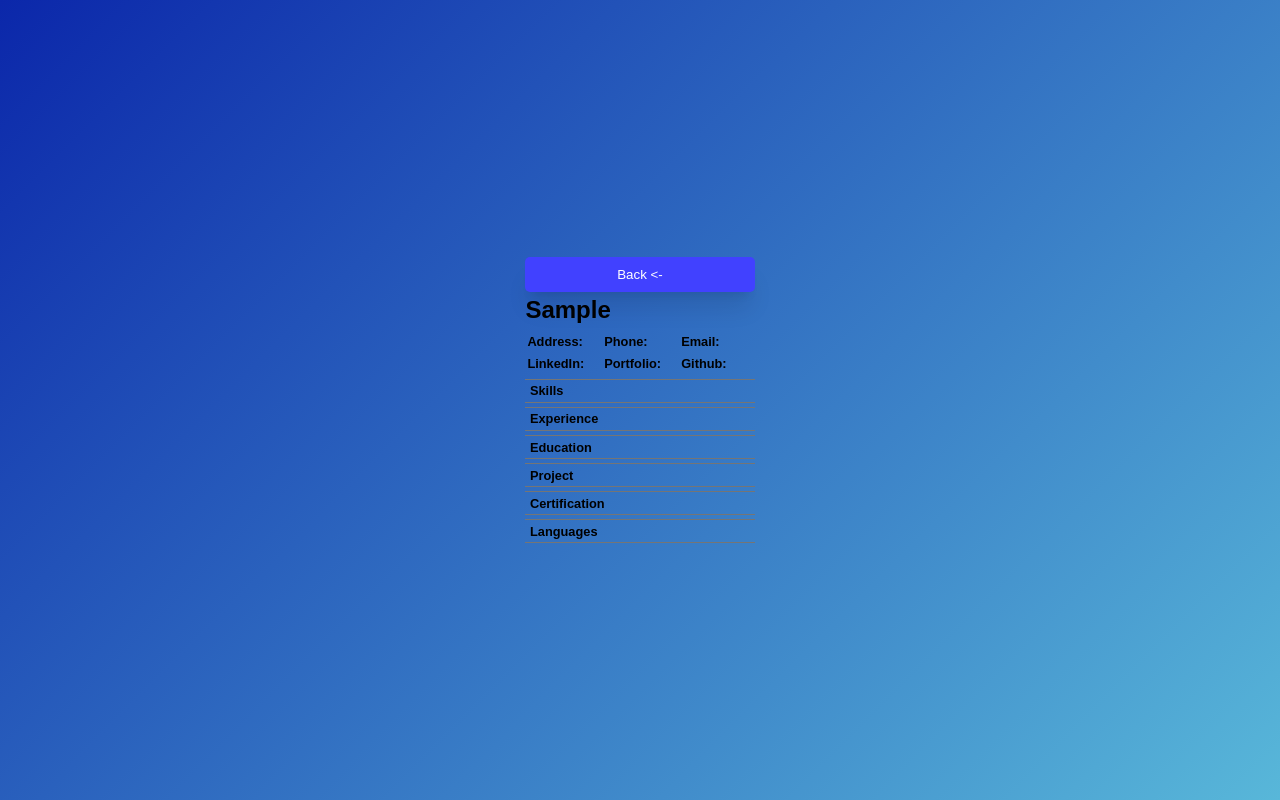
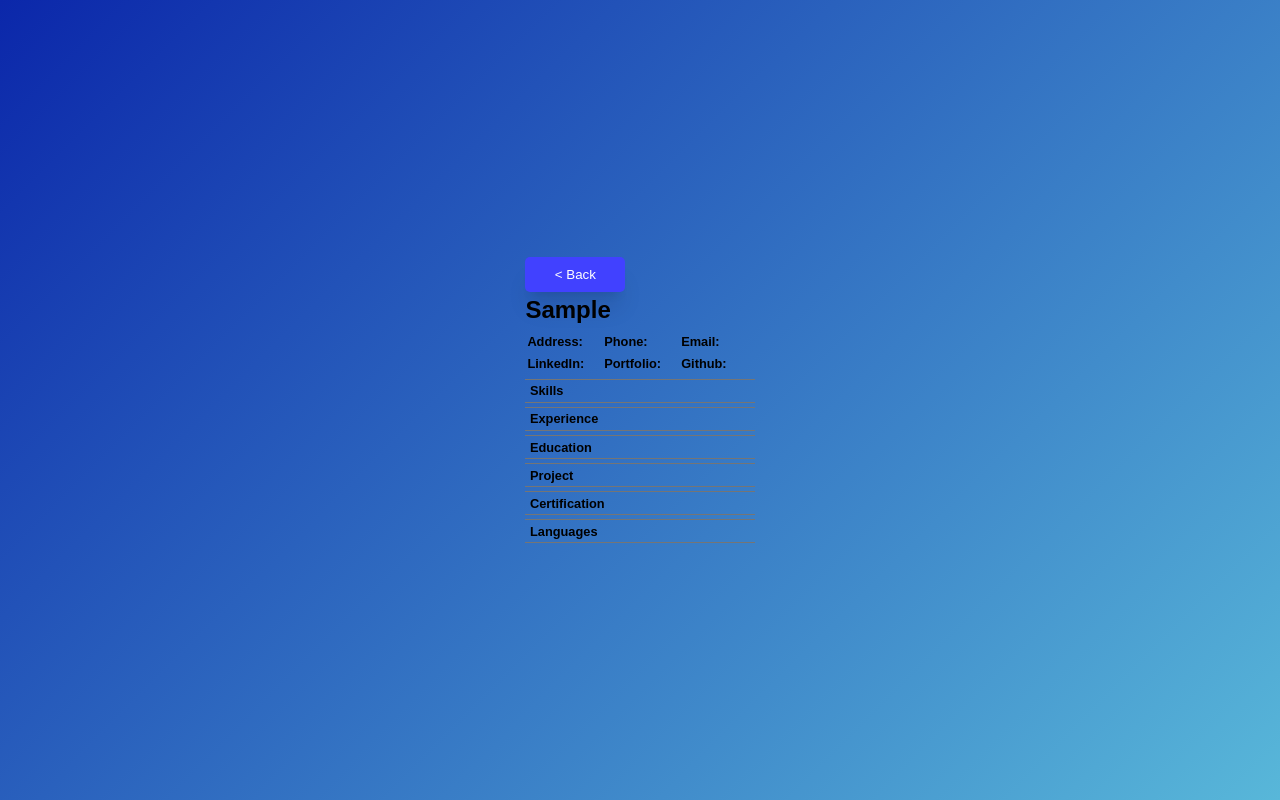
Before and after one commit to aalu-love/resume-builder, a React (Vite) app: page / in a window 1280 px wide. Both pictures are taken after typing "Sample" into the empty fields and a click on the button "Generate Resume". Built offline with nearby package versions, Linux system fonts and the light colour scheme.

Commit message:
button size

```diff
--- a/src/App.jsx
+++ b/src/App.jsx
@@ -67,8 +67,8 @@ function PageComponent({ data, loading, setPage }) {
 			<div className='a4-page'>
 				{loading ? (
 					<>
-						<button style={{ display: hide }} onClick={() => setPage(0)}>
-							Back &lt;-
+						<button style={{ display: hide, width: '100px' }} onClick={() => setPage(0)}>
+							&lt; Back
 						</button>
 						<span>
 							<h2 onClick={printResume}>{data?.name}</h2>
```
